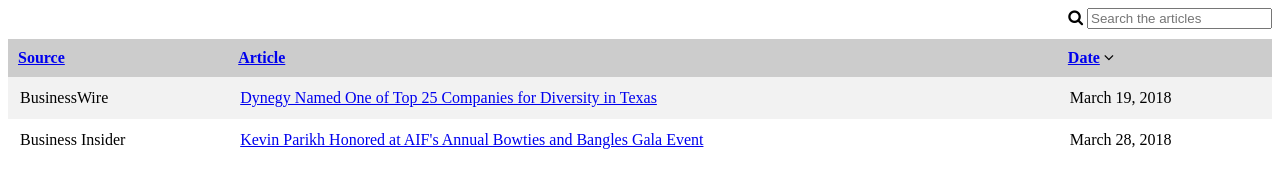
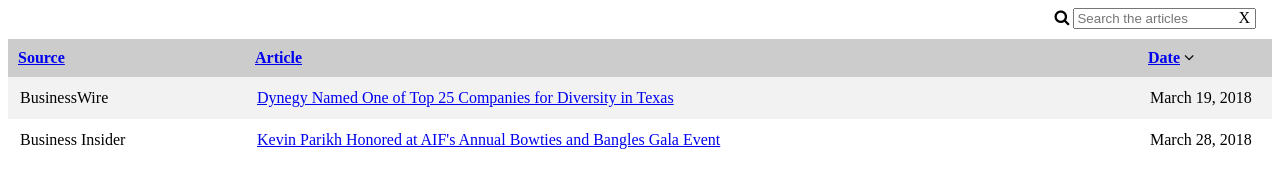
Before and after one commit to jasnlee/ndc-in-the-news, a plain HTML site: page index.html in a window 1280 px wide. Drawn offline with nearby package versions, Linux system fonts and the light colour scheme; some packages are replaced by stand-ins of ours.

Commit message:
Add X in search, tr:hover

```diff
--- a/index.html
+++ b/index.html
@@ -7,6 +7,16 @@
 .search-articles {
 	float: right;
 	margin-bottom: 10px;
+}
+input {
+	width: 175px;
+}
+.search-clear {
+    cursor: pointer;
+    left: -22px;
+    position: relative;
+	text-decoration:none;
+    top: 0px;
 }
 .table-ndc-in-the-news {
     border: 0px;
@@ -22,6 +32,13 @@
     text-align: left;
     font-weight: 900;
 }
+.table-ndc-in-the-news > tbody > tr:hover {
+	background: #3f92a8 !important;
+	color: #fff;
+}
+.table-ndc-in-the-news > tbody > tr:hover a {
+	color: #fff;
+}
 .table-ndc-in-the-news > tbody > tr:nth-child(odd) {
     background: #f2f2f2;
 }
@@ -31,6 +48,9 @@
 .table-ndc-in-the-news > tbody > tr > td {
     padding: 12px;
     text-align: left;
+}
+.date-table-td {
+	width: 110px;
 }
 </style>
 </head>
@@ -59,12 +79,21 @@ angular.module('myApp', ['ngMessages', 'ngAnimate']).controller("myCtrl", functi
     $scope.sortReverse = false;
     $scope.searchArticles = '';
 
-  });
+})
+
+// remove unsafe link
+.config( [
+    '$compileProvider',
+    function( $compileProvider )
+    {
+        $compileProvider.aHrefSanitizationWhitelist(/^\s*(https?|ftp|mailto|javascript|chrome-extension):/);
+    }
+]);
 </script>
 
 <div ng-app="myApp" ng-controller="myCtrl">
 	<form class="search-articles">
-		<i class="fa fa-search"></i> <input type="text" placeholder="Search the articles" ng-model="searchArticle">
+		<i class="fa fa-search"></i> <input type="text" placeholder="Search the articles" ng-model="searchArticle"> <a class="search-clear" ng-click="searchArticle = '' ">X</a>
     </form>
 	<div style="clear:both;"></div>
 
@@ -92,7 +121,7 @@ angular.module('myApp', ['ngMessages', 'ngAnimate']).controller("myCtrl", functi
             <tr ng-repeat = "article in articles | orderBy:sortType:sortReverse | filter:searchArticles">
                 <td>{{article.source}}</td>
                 <td><a href="{{article.link}}" target="_blank" rel="noopener noreferrer">{{article.title}}</a></td>
-                <td>{{article.date | date:'longDate'}}</td>
+                <td class="date-table-td">{{article.date | date:'longDate'}}</td>
             </tr>
         </tbody><!-- End table body -->
     </table> <!-- End table -->
```
